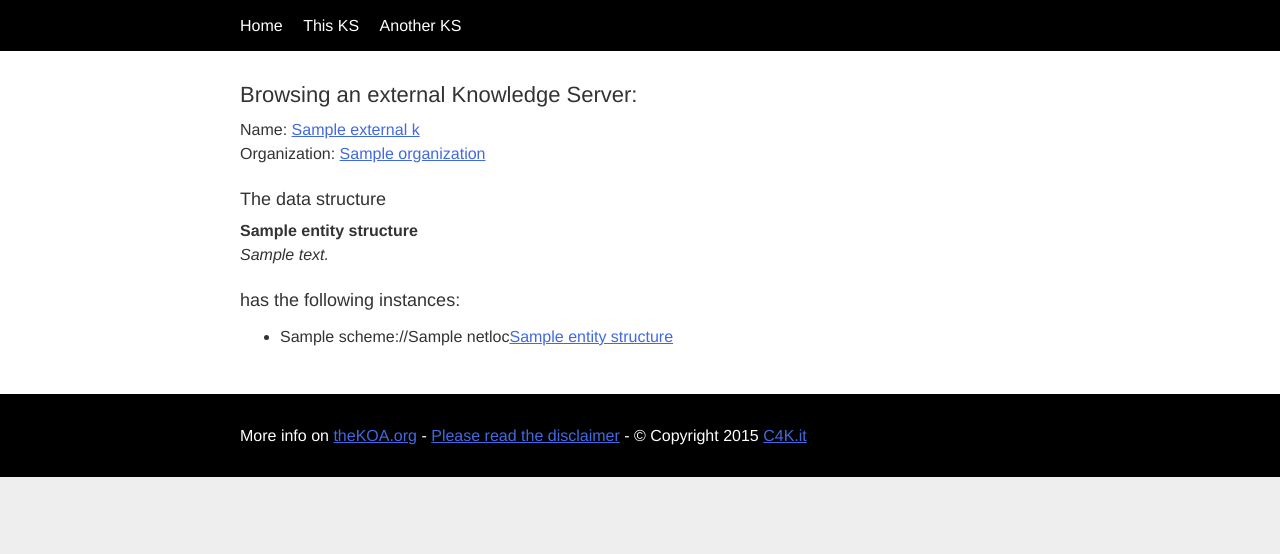
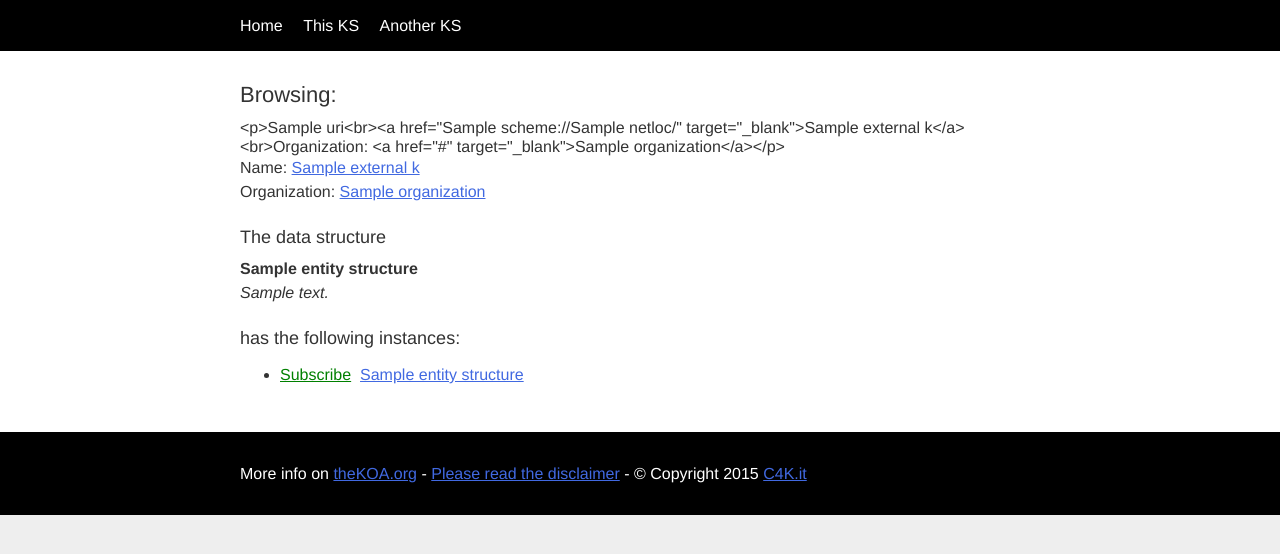
Before and after one commit to davidegalletti/koa-proof-of-concept, a Django app: template kag/ks/templates/ks/browse_entity_instance.html in a window 1280 px wide. Shown: the part 88-642 px from the top of the page. Run offline with Django 3.2, Linux system fonts and the light colour scheme; the template is opened without the code that fills it: most values are stand-ins (such as "Sample title", 1, 10 or a date in 2020).

Commit message:
ks UI for demo...

```diff
--- a/kag/entity/models.py
+++ b/kag/entity/models.py
@@ -1039,6 +1039,7 @@ class EntityInstance(SerializableSimpleEntity):
         parameters:
         TODO: force_external_reference if True ...
         '''
+        serialized_head = ''
         format = format.upper()
         if format == 'XML':
             serialized_head = "<EntityInstance namespace=\"" + self.entity_structure.namespace + "\" URIInstance=\"" + self.URIInstance + "\" VersionMajor=\"" + str(self.version_major) + "\" VersionMinor=\"" + str(self.version_minor) + "\" VersionPatch=\"" + str(self.version_patch) + "\" VersionReleased=\"" + str(self.version_released) + "\" VersionDescription=\"" + self.version_description + "\">"
--- a/kag/ks/templates/ks/browse_entity_instance.html
+++ b/kag/ks/templates/ks/browse_entity_instance.html
@@ -1,8 +1,11 @@
 {% extends "base.html" %}
+{% load custom_tags %}
+
 
 {% block content %}
     <div class="row-fluid">
-    	<h3>Browsing an external Knowledge Server: </h3>
+    	<h3>Browsing: </h3>
+    	{% ks_info external_ks %}
     	<p>Name: <a href="{{ external_ks.scheme }}://{{ external_ks.netloc }}/" target="_blank">{{ external_ks.name }}</a><br>
     	Organization: <a href="{{ organization.website }}" target="_blank">{{ organization.name }}</a></p>
         <h4>The data structure</h4>
@@ -12,7 +15,10 @@
         <ul>
         {% for entity in entities %}
             <li>
-                {{ external_ks.scheme }}://{{ external_ks.netloc }}<a href="{% url 'api_entity_instance_info' entity.base64URIInstance "html" %}">{{ entity.actual_instance_name }}</a>
+                {% if external_ks.scheme != this_ks.scheme or external_ks.netloc != this_ks.netloc %}
+                	<a href="">Subscribe</a>&nbsp;
+                {% endif %}
+                <a href="{{ external_ks.scheme }}://{{ external_ks.netloc }}/{% url 'api_entity_instance_info' entity.base64URIInstance "html" %}">{{ entity.actual_instance_name }}</a>
             </li>
         {% endfor %}
         </ul>
--- a/kag/ks/templatetags/custom_tags.py
+++ b/kag/ks/templatetags/custom_tags.py
@@ -7,14 +7,19 @@ register = template.Library()
 
 @register.simple_tag
 def ks_info(ks, *args, **kwargs):
-    return "<p>Name: <a href=\"" + ks.scheme + "://" + ks.netloc + "/\" target=\"_blank\">" + ks.name + "</a><br>Organization: <a href=\"" + ks.organization.website + "\" target=\"_blank\">" + ks.organization.name + "</a></p>"
+    ret_html = "<p>" + ks.uri() + "<br><a href=\"" + ks.scheme + "://" + ks.netloc + "/\" target=\"_blank\">" + ks.name + "</a>"
+    if hasattr(ks, "organization"):
+        ret_html += "<br>Organization: <a href=\"" + ks.organization.website + "\" target=\"_blank\">" + ks.organization.name + "</a></p>"
+    else:
+        ret_html += "</p>"
+    return ret_html
 
 @register.simple_tag
 def version_instance_info(entity_instance, instance, *args, **kwargs):
     base64_EntityInstance_URIInstance = base64.encodestring(entity_instance.URIInstance).rstrip('\n')
     ret_string =  '<p>"' + instance.name + '" (<a href="' + reverse('api_export_instance', args=(base64_EntityInstance_URIInstance,"html")) + '">browse</a> the data or'
-    ret_string += ' get it in <a href="' + reverse('api_export_instance', args=(base64_EntityInstance_URIInstance,"html")) + '">XML</a> or '
-    ret_string += '<a href="' + reverse('api_export_instance', args=(base64_EntityInstance_URIInstance,"html")) + '">JSON</a>)<br>'
+    ret_string += ' get it in <a href="' + reverse('api_export_instance', args=(base64_EntityInstance_URIInstance,"XML")) + '">XML</a> or '
+    ret_string += '<a href="' + reverse('api_export_instance', args=(base64_EntityInstance_URIInstance,"JSON")) + '">JSON</a>)<br>'
     ret_string += 'Version ' + str(entity_instance.version_major) + '.' + str(entity_instance.version_minor) + '.' + str(entity_instance.version_patch) + ' - ' + str(entity_instance.version_date) + '</p>'
     return ret_string
 
```
Also changed, not shown: kag/ks/views.py (+8 -3 lines).
